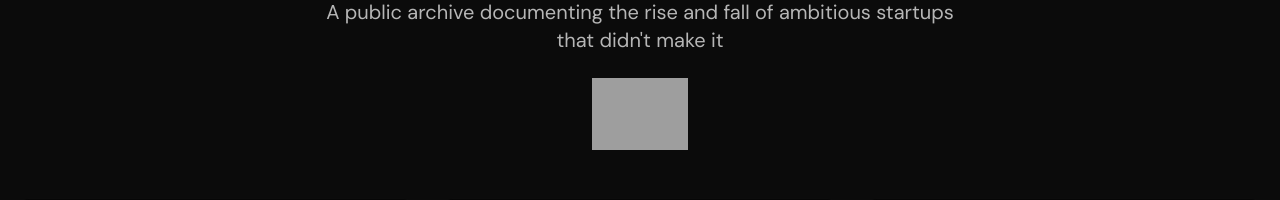
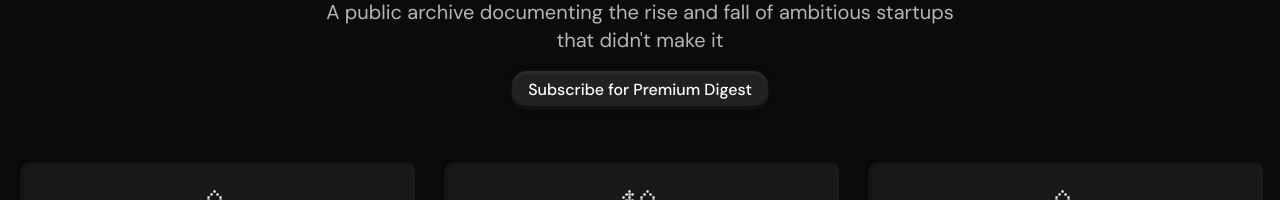
Before and after one commit to abhi-yo/closed-companies, a Next.js app: page / in a window 1280 px wide. Shown: the part 126-326 px from the top of the page. Built offline with nearby package versions, Linux system fonts and the light colour scheme; no server answers; the database is empty; grey boxes are pictures that could not be loaded.

Commit message:
feat: integrate digest subscription into homepage
- Add digest subscription dialog to main page
- Update layout and styling for better UX
- Temporarily hide Peerlist badge for cleaner design

```diff
--- a/app/page.tsx
+++ b/app/page.tsx
@@ -1,6 +1,7 @@
-import { Heading } from "@/components/heading"
-import { StartupTable } from "@/components/startup-table"
-import { Suspense } from "react"
+import { Heading } from "@/components/heading";
+import { StartupTable } from "@/components/startup-table";
+import { Suspense } from "react";
+import { DigestSubscribeDialog } from "@/components/digest-subscribe-dialog";
 
 export default function HomePage() {
   return (
@@ -12,10 +13,14 @@ export default function HomePage() {
             Closed Companies
           </Heading>
           <p className="text-lg md:text-xl text-white/70 font-dm-sans max-w-2xl mx-auto px-4">
-            A public archive documenting the rise and fall of ambitious startups that didn't make it
+            A public archive documenting the rise and fall of ambitious startups
+            that didn't make it
           </p>
+          <div className="mt-4 flex justify-center">
+            <DigestSubscribeDialog />
+          </div>
           {/* Peerlist Badge */}
-  <div className="flex justify-center mt-6 mb-2">
+          {/* <div className="flex justify-center mt-6 mb-2">
             <a
               href="https://peerlist.io/akshatbuilds/project/closed-companies"
               target="_blank"
@@ -28,7 +33,7 @@ export default function HomePage() {
                 style={{ width: "auto", height: "72px" }}
               />
             </a>
-  </div>
+          </div> */}
         </div>
 
         {/* Table with integrated stats and filters */}
@@ -42,5 +47,5 @@ export default function HomePage() {
         </div>
       </div>
     </div>
-  )
+  );
 }
```
Lines whose indentation alone changed are shown as unchanged.
